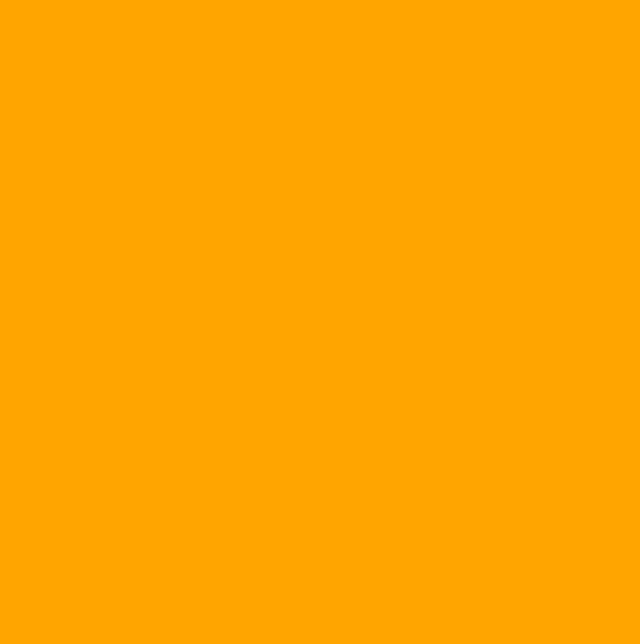
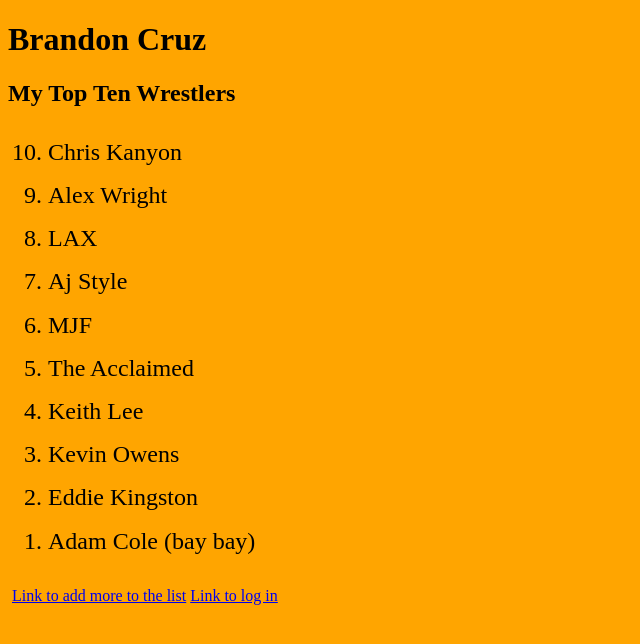
Before and after one commit to brandon2997/Cruz_hw_Web_api, a website: page static/index.html in a window 1280 px wide. Shown: the whole page, without its empty margins (0-640 px from the left). Drawn offline with Linux system fonts and the light colour scheme.

Commit message:
next change

```diff
--- a/static/index.html
+++ b/static/index.html
@@ -7,7 +7,33 @@
     <link rel="stylesheet" href="css/style.css">
     <title>Document</title>
 </head>
+<style>
+    ol{
+
+         line-height: 1.8;
+        font-size: 24px;
+
+    }
+</style>
 <body>
+    <h1> Brandon Cruz</h1>
+    <h2> My Top Ten Wrestlers </h2>
+       <ol reversed start = 10>
+            <li>Chris Kanyon</li>
+            <li>Alex Wright</li>
+            <li>LAX</li>
+            <li>Aj Style</li>
+            <li>MJF</li>
+            <li>The Acclaimed</li>
+            <li>Keith Lee</li>
+            <li>Kevin Owens</li>
+            <li>Eddie Kingston</li>
+            <li>Adam Cole (bay bay)</li>
 
+       </ol>
+
+        <img src="css/style.css" alt="">
+       <a href="page2.html">Link to add more to the list</a>
+       <a href="page3.html">Link to log in</a>
 </body>
 </html>
```
Also changed, not shown: static/page2.html (+7 -1 lines), static/page3.html (+4 -1 lines), static/css/style.css (line endings or trailing spaces).
